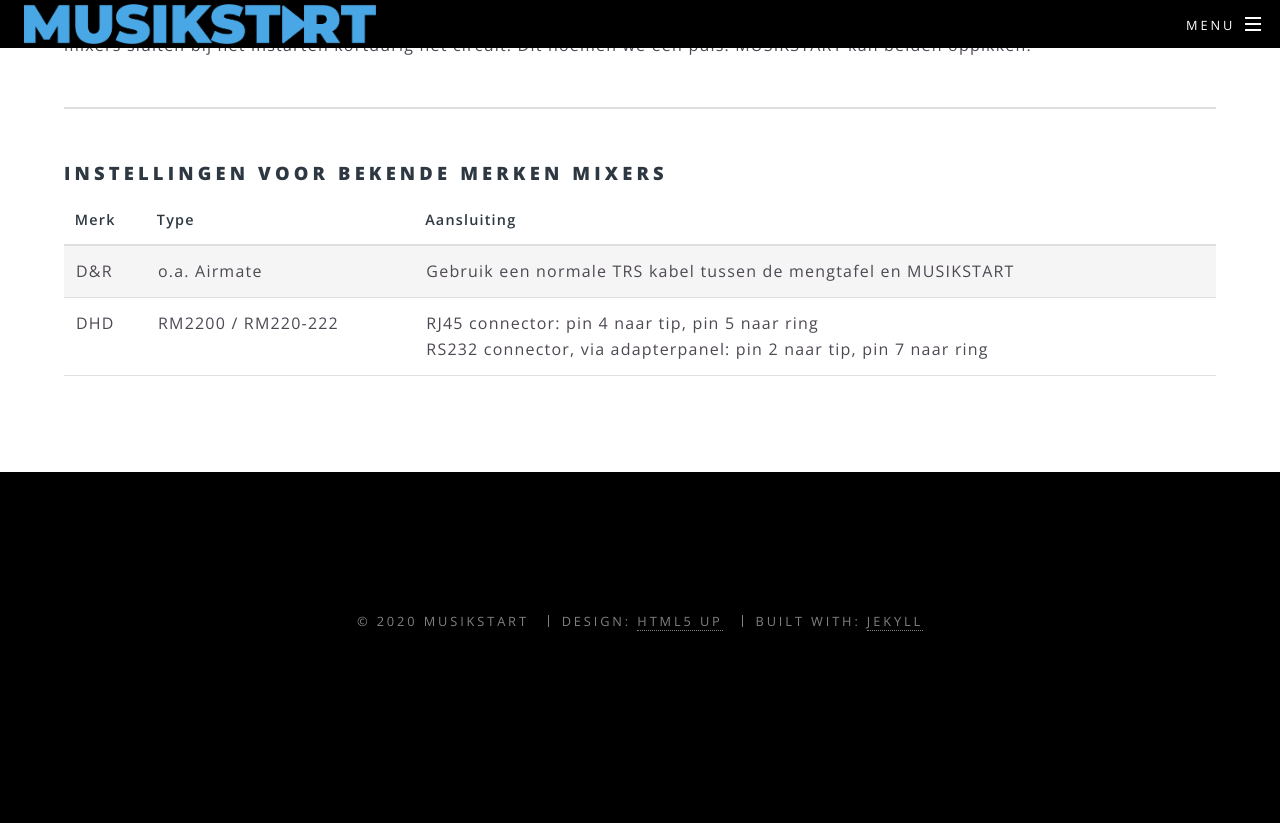
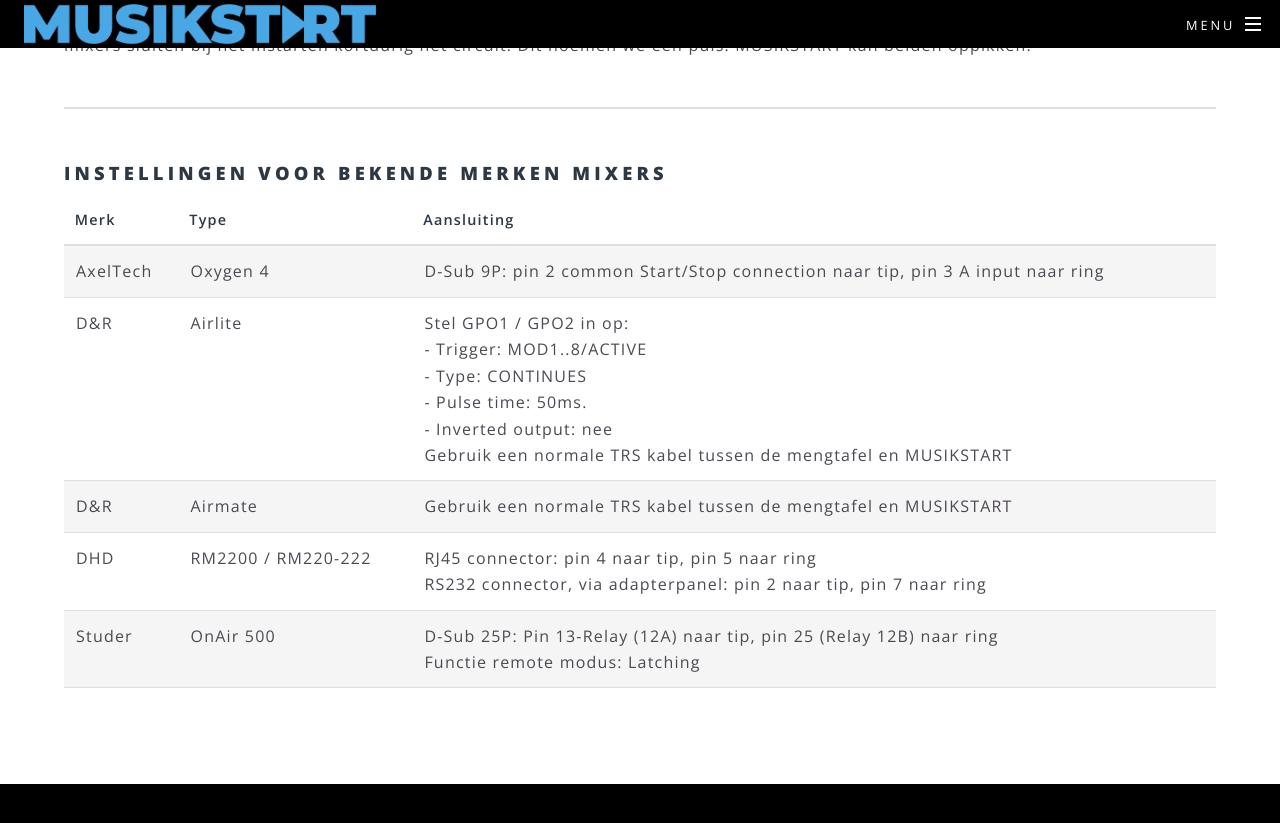
Before and after one commit to xsivreyer/musikstart, a Jekyll site: the page built from mixers.html, in a window 1280 px wide and 900 px high, scrolled down 1125 px. Shown: the top 823 px of the window. Built offline with Jekyll 4.4.1, drawn with Linux system fonts in a browser that asks for light colours; before the commit the page ends 1849 px from its top, so only the background shows below that.

Commit message:
Added some mixers

```diff
--- a/mixers.html
+++ b/mixers.html
@@ -46,16 +46,47 @@
 			</thead>
 			<tbody>
 				<tr>
+					<td>AxelTech</td>
+					<td>Oxygen 4</td>
+					<td>
+						D-Sub 9P: pin 2 common Start/Stop connection naar tip, pin 3 A input naar ring
+					</td>
+				</tr>
+				<tr>
 					<td>D&R</td>
-					<td>o.a. Airmate</td>
+					<td>Airlite</td>
+					<td>
+						Stel GPO1 / GPO2 in op:<br />
+						- Trigger: MOD1..8/ACTIVE<br />
+						- Type: CONTINUES<br />
+						- Pulse time: 50ms.<br />
+						- Inverted output: nee<br />
+						Gebruik een normale TRS kabel tussen de mengtafel en MUSIKSTART
+					</td>
+				</tr>
+				<tr>
+					<td>D&R</td>
+					<td>Airmate</td>
 					<td>Gebruik een normale TRS kabel tussen de mengtafel en MUSIKSTART</td>
 				</tr>
 				<tr>
 					<td>DHD</td>
 					<td>RM2200 / RM220-222</td>
-					<td>RJ45 connector: pin 4 naar tip, pin 5 naar ring<br/>
-						RS232 connector, via adapterpanel: pin 2 naar tip, pin 7 naar ring</td>
+					<td>
+						RJ45 connector: pin 4 naar tip, pin 5 naar ring<br />
+						RS232 connector, via adapterpanel: pin 2 naar tip, pin 7 naar ring
+					</td>
 				</tr>
+				<tr>
+					<td>Studer</td>
+					<td>OnAir 500</td>
+					<td>
+						D-Sub 25P: Pin 13-Relay (12A) naar tip, pin 25 (Relay 12B) naar ring<br />
+						Functie remote modus: Latching
+					</td>
+				</tr>
+
+
 			</tbody>
 		</table>
 	</div>
```
